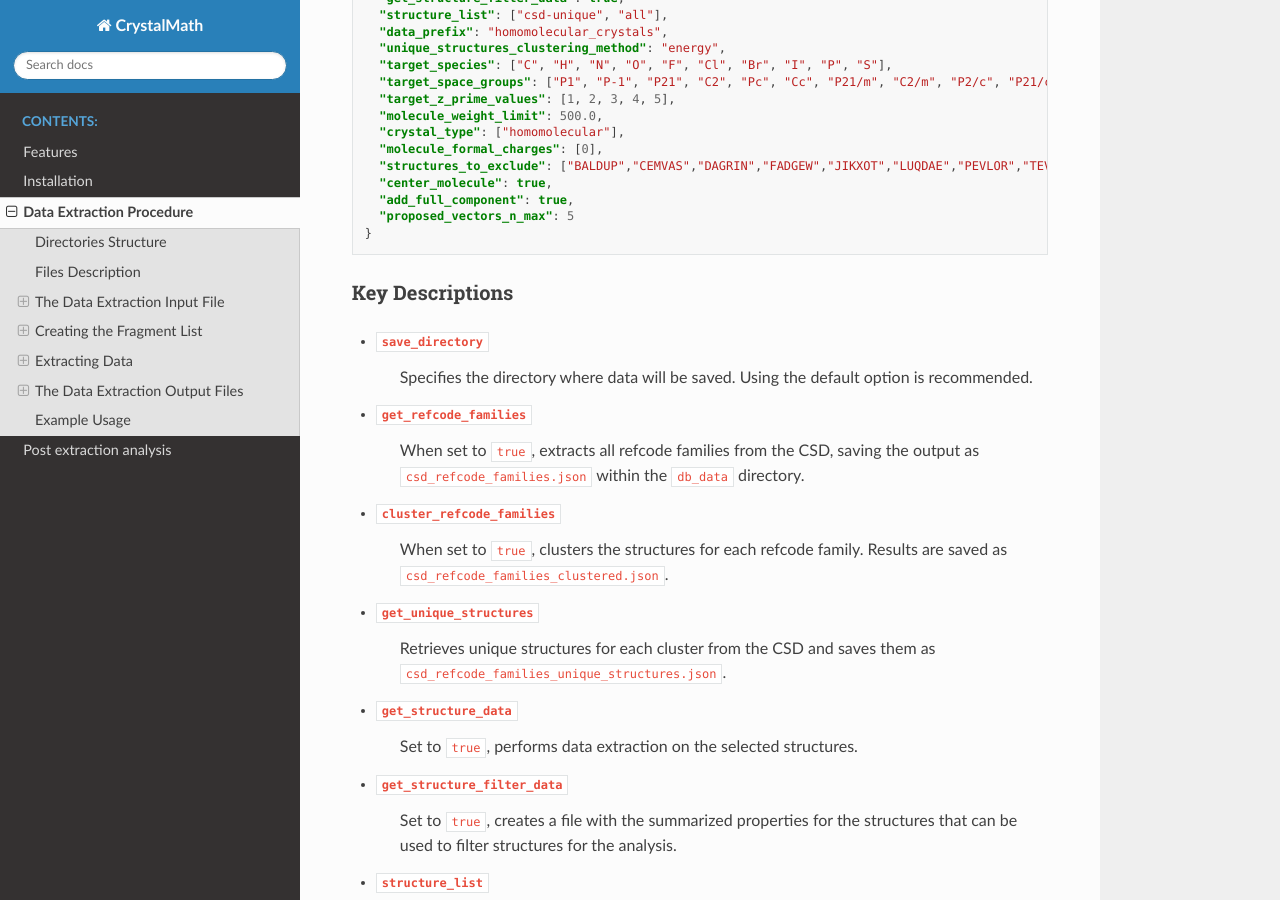
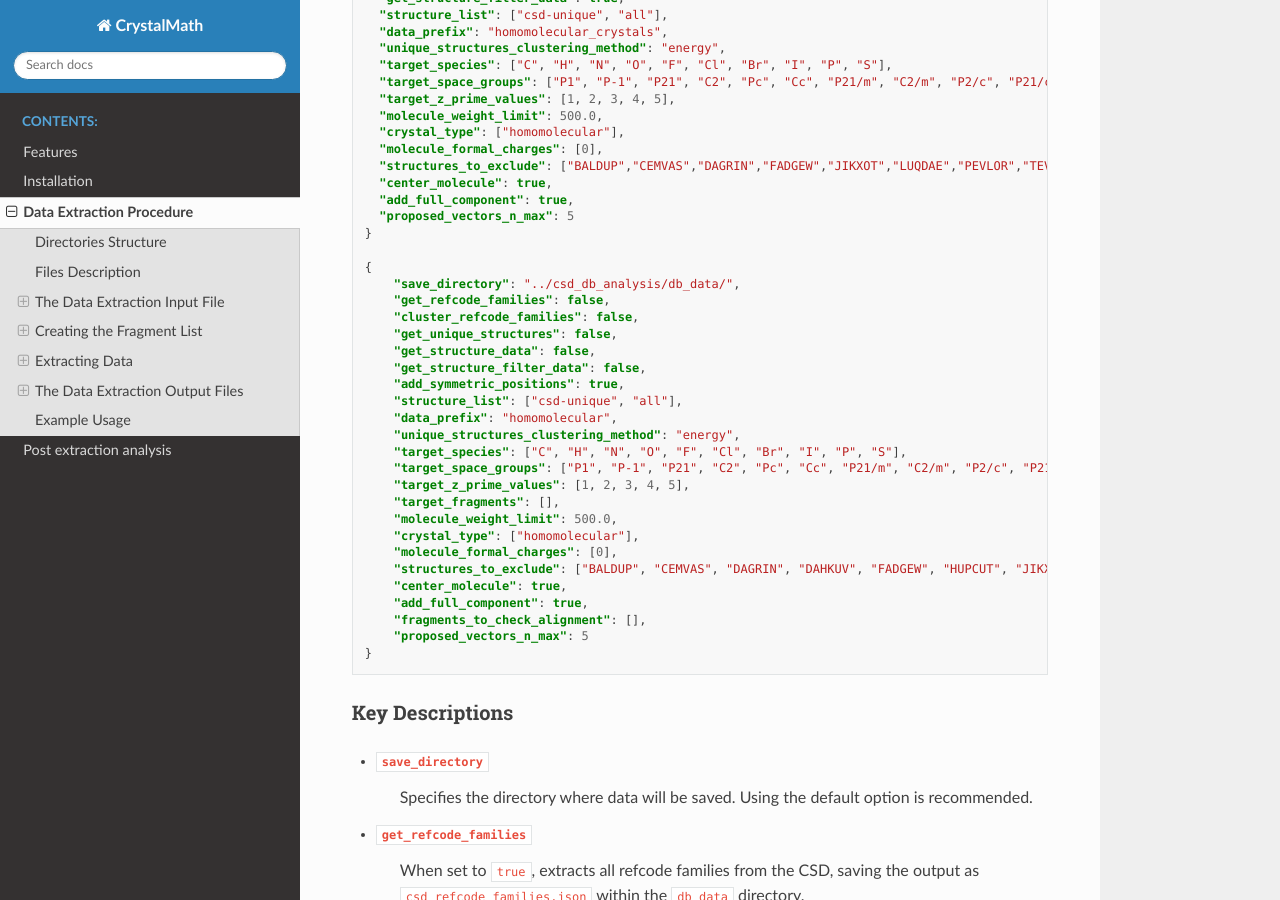
Before and after one commit to nigalanakis/Crystal_Math, a Sphinx documentation site: the page built from docs/source/procedure.rst, in a window 1280 px wide and 900 px high, scrolled down 2077 px. Built offline with Sphinx 7.4.7 and the Read the Docs theme 2.0.0, drawn with Linux system fonts in a browser that asks for light colours.

Commit message:
Update procedure.rst

```diff
--- a/docs/source/procedure.rst
+++ b/docs/source/procedure.rst
@@ -91,6 +91,32 @@ The configuration should be specified in JSON format as shown below:
       "add_full_component": true,
       "proposed_vectors_n_max": 5
     }
+
+    {
+  	"save_directory": "../csd_db_analysis/db_data/",
+	"get_refcode_families": false,
+	"cluster_refcode_families": false,
+	"get_unique_structures": false,
+	"get_structure_data": false,
+	"get_structure_filter_data": false,
+	"add_symmetric_positions": true,
+	"structure_list": ["csd-unique", "all"],
+	"data_prefix": "homomolecular",
+	"unique_structures_clustering_method": "energy",
+	"target_species": ["C", "H", "N", "O", "F", "Cl", "Br", "I", "P", "S"],
+	"target_space_groups": ["P1", "P-1", "P21", "C2", "Pc", "Cc", "P21/m", "C2/m", "P2/c", "P21/c", "P21/n", "C2/c", "P21212", "P212121", "Pca21", "Pna21", "Pbcn", "Pbca", "Pnma", "R-3", "I41/a"],
+	"target_z_prime_values": [1, 2, 3, 4, 5],
+	"target_fragments": [],
+	"molecule_weight_limit": 500.0,
+	"crystal_type": ["homomolecular"],
+	"molecule_formal_charges": [0],
+	"structures_to_exclude": ["BALDUP", "CEMVAS", "DAGRIN", "DAHKUV", "FADGEW", "HUPCUT", "JIKXOT", "LUQDAE", "PEVLOR", "TEVYAV", "VIRLOY", "ZEPDAZ04"],
+	"center_molecule": true,
+	"add_full_component": true,
+	"fragments_to_check_alignment": [],
+	"proposed_vectors_n_max": 5
+    }
+
 
 Key Descriptions
 ^^^^^^^^^^^^^^^^
```
